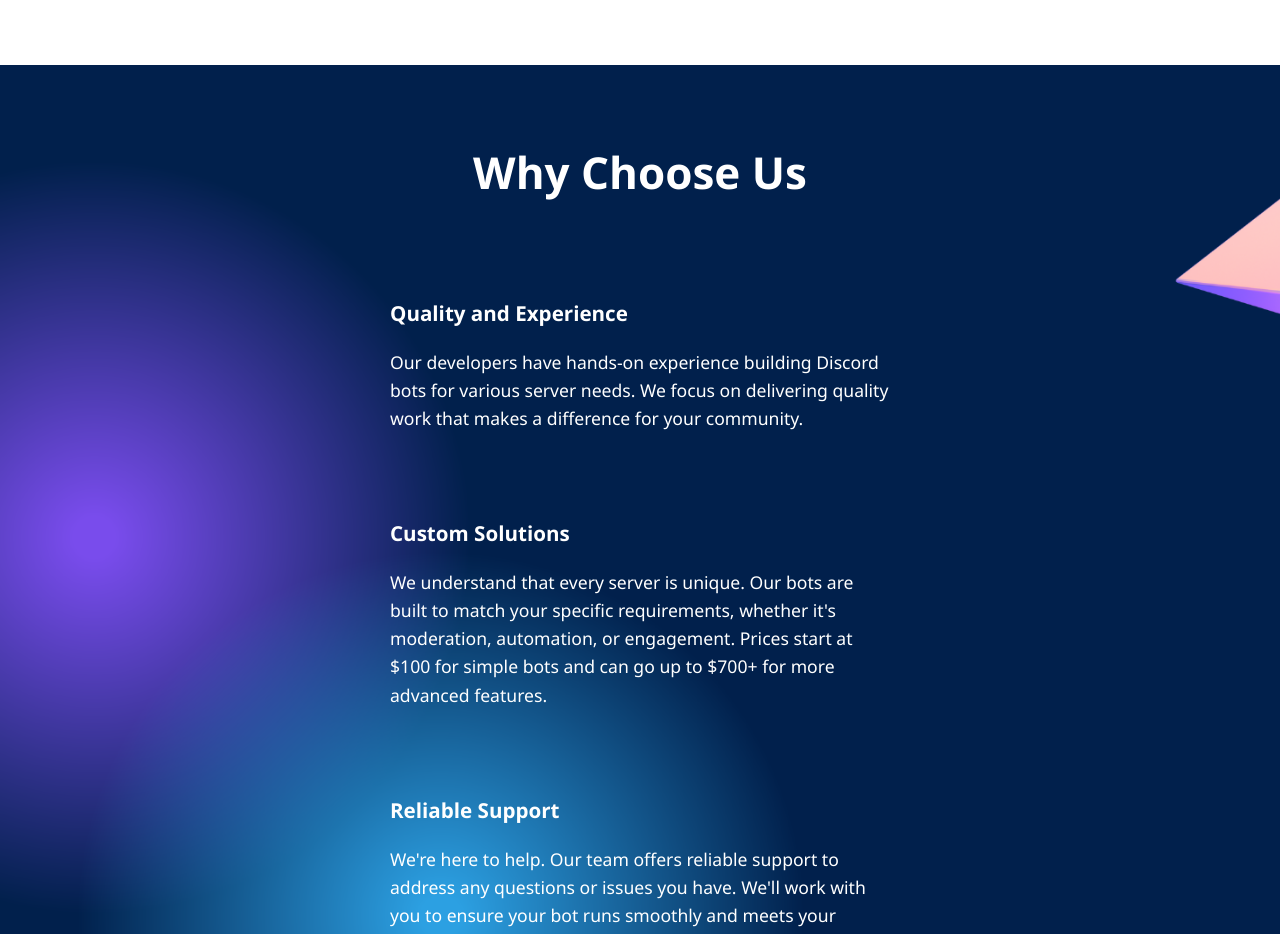
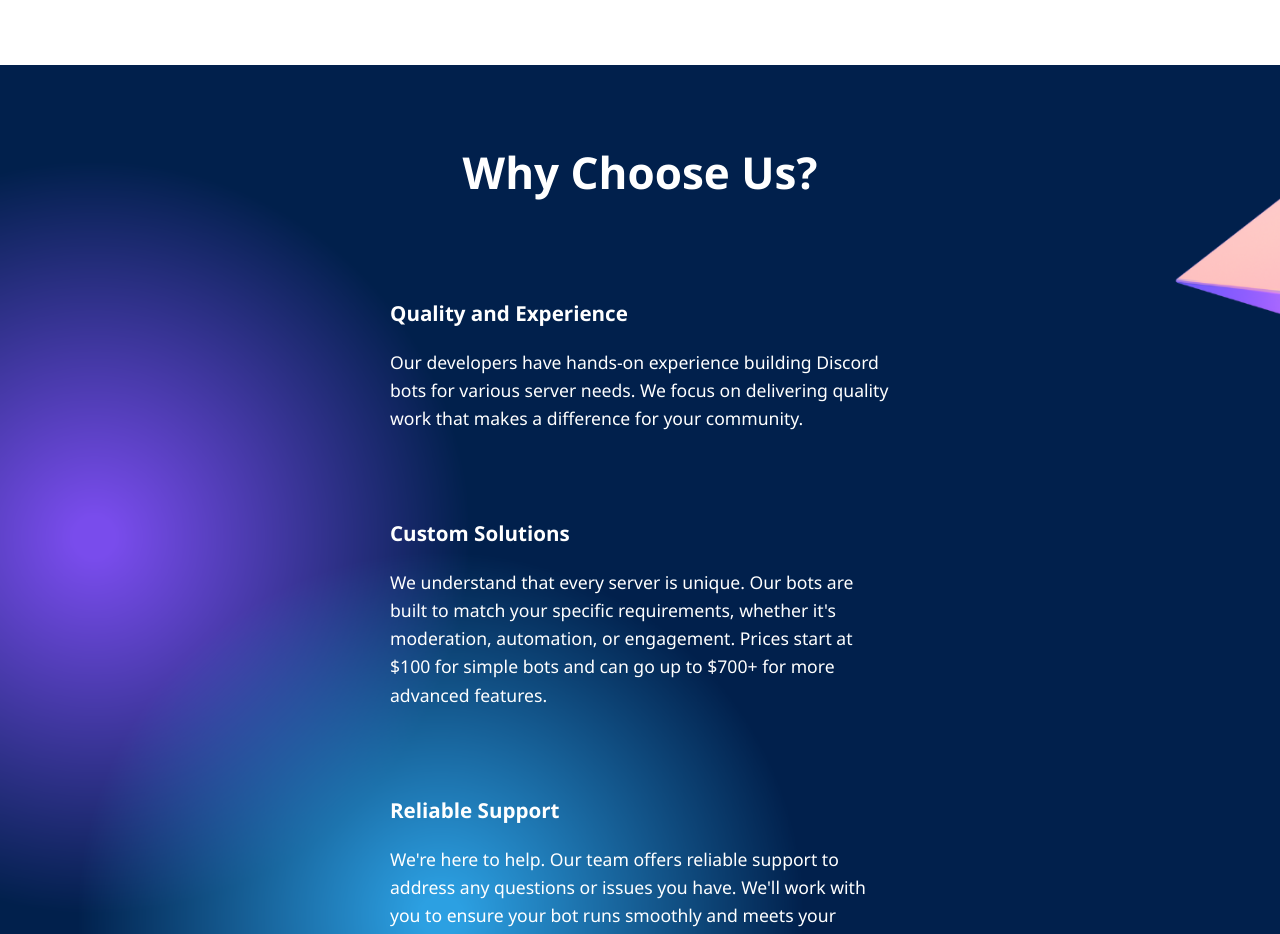
Before and after one commit to cmooredev/allbots-website, a Next.js app: page / in a window 1280 px wide. Shown: the part 1580-2514 px from the top of the page. Built offline with nearby package versions, Linux system fonts and the light colour scheme.

Commit message:
fix grammar

```diff
--- a/pages/index.js
+++ b/pages/index.js
@@ -82,7 +82,7 @@
 
     <BackgroundSection id="section3" imgSrc="/3.png" mobilePosition="left top">
   <div className="section-content">
-    <h2>Why Choose Us</h2>
+    <h2>Why Choose Us?</h2>
     <div className="reasons-list">
       <div className="reason">
         <i className="icon-expertise"></i>
@@ -147,6 +147,7 @@
             {formSubmitted ? (
               <div>
                 <p>We will contact you shortly!</p>
+                <p>May take up to 2 business days.</p>
               </div>
             ) : (
               <div>
```
